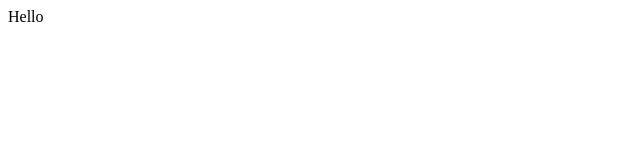
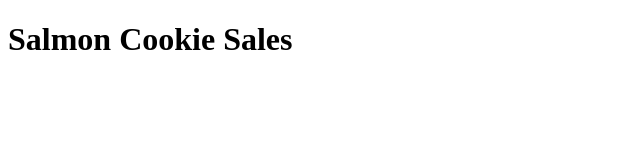
Before and after one commit to seanpadgett88/cookie-stand, a plain HTML site: page sales.html in a window 1280 px wide. Shown: the whole page, without its empty margins (0-640 px from the left). Drawn offline with Linux system fonts and the light colour scheme.

Commit message:
Made little progress on table

```diff
--- a/sales.html
+++ b/sales.html
@@ -2,10 +2,13 @@
 <html>
   <head>
     <meta charset="utf-8">
-    <title></title>
+    <title>Salmon Cookie Sales</title>
   </head>
   <body>
-    <p1>Hello</p1>
+    <h1>Salmon Cookie Sales</h1>
+    <section id="sales-section">
+
+   </section>
 <script src="app.js" charset="utf-8"></script>
   </body>
 </html>
```
Also changed, not shown: index.html (+0 -3 lines).
